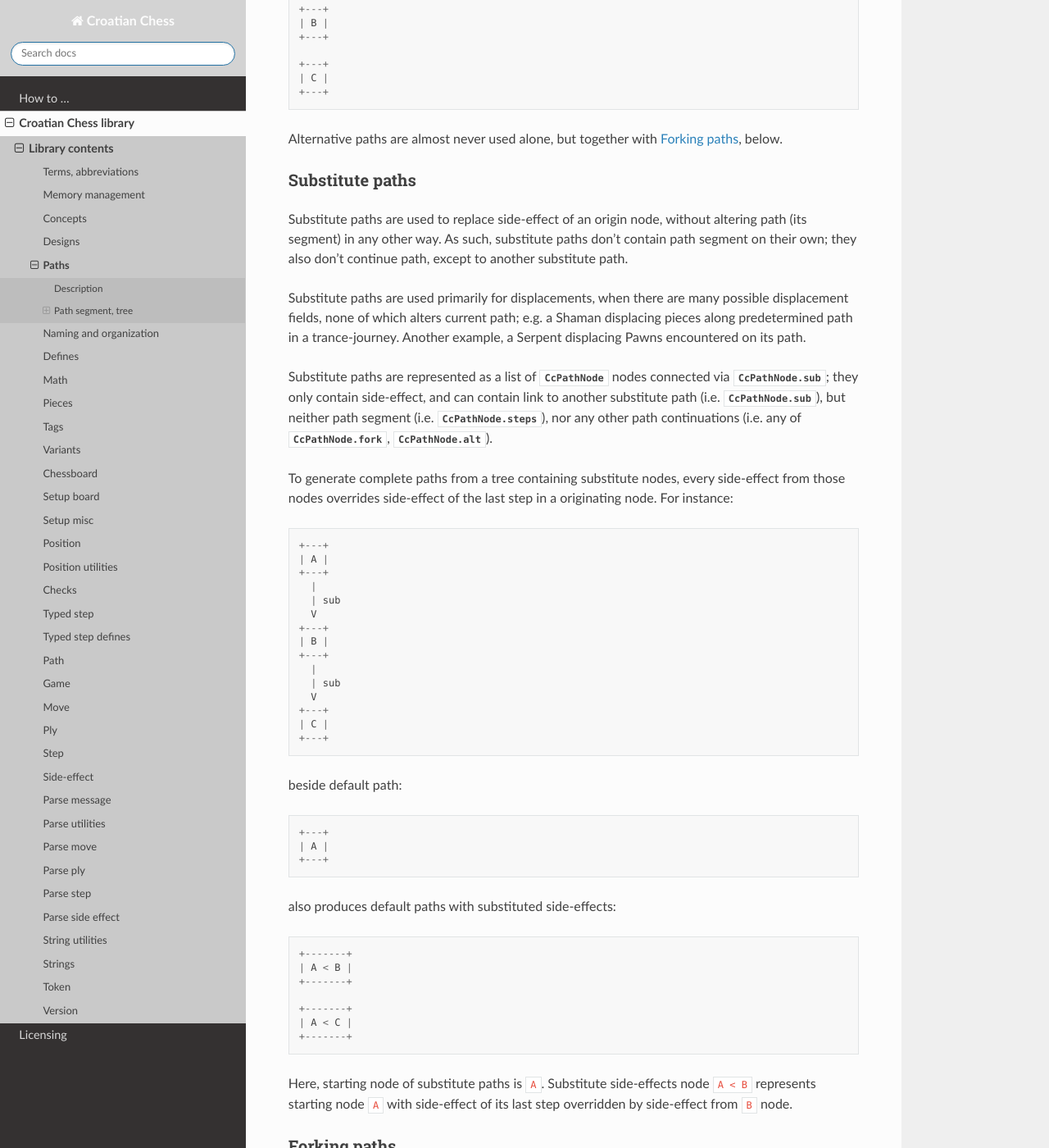
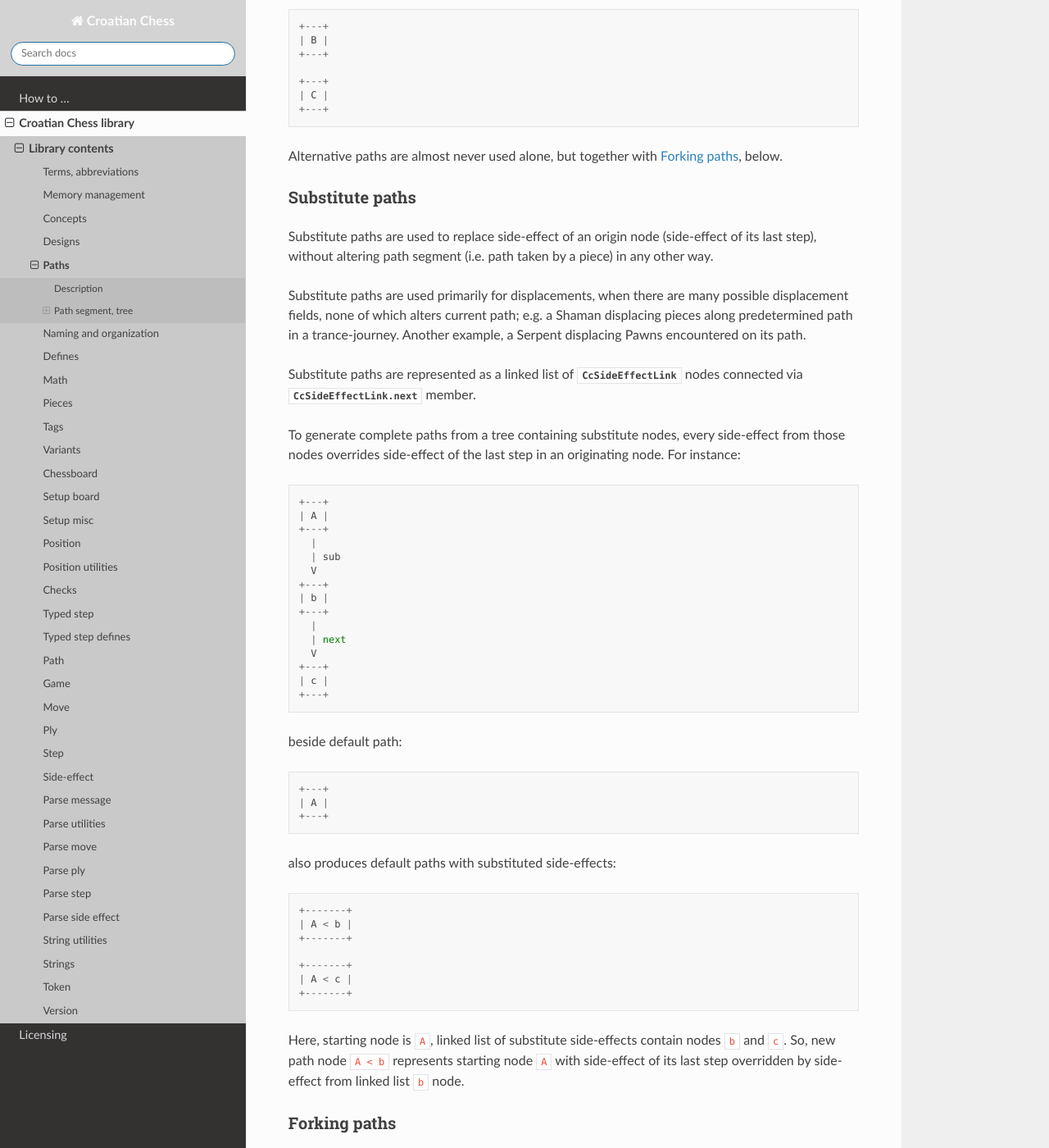
Before and after one commit to mmlacak/crochess, a Sphinx documentation site: the page built from docs/source/libcc/paths.rst, in a window 1280 px wide and 1400 px high, scrolled down 2685 px. Shown: the whole window at 82% size. Built offline with Sphinx 7.4.7 and the Read the Docs theme 3.1.0, drawn with Linux system fonts in a browser that asks for light colours; some of the changed text lies outside the part shown.

Commit message:
Documented change of type for substitute side-effects in path nodes.

```diff
--- a/docs/source/libcc/paths.rst
+++ b/docs/source/libcc/paths.rst
@@ -60,16 +60,23 @@ tag.
 If there are interaction(s) possible with encountered piece, step onto that piece is
 added to path segment as the last one; then, terminal side-effect (e.g. a capture) is
 stored in this last step. All other choices are stored in :c:member:`CcPathNode.side_effect`
-in the next path nodes, either forked or substituted.
+in the next path nodes, either forked or alternated.
 
 Complete such a path tree is represented by :c:type:`CcPathNode` nodes linked via
-:c:member:`CcPathNode.fork`, :c:member:`CcPathNode.alt`, and :c:member:`CcPathNode.sub`
-members; its :c:member:`CcPathNode.steps` contain a path segment.
+:c:member:`CcPathNode.fork`, :c:member:`CcPathNode.alt` members; its
+:c:member:`CcPathNode.sub` member contains substitute side-effects, and
+:c:member:`CcPathNode.steps` contain a path segment.
 
-Path node side-effect (i.e. :c:member:`CcPathNode.side_effect`) is applied to last step
-in path segment (i.e. :c:member:`CcPathNode.steps`) of a parent node
+Path node side-effect (i.e. :c:member:`CcPathNode.side_effect`) is applied to the
+last step in path segment (i.e. :c:member:`CcPathNode.steps`) of a *parent* node
 (i.e. :c:member:`CcPathNode.back__w`), when complete path is built from root node down
 to any leaf.
+
+Substitute side-effects (.e. :c:member:`CcPathNode.sub`) are meant to be applied to
+the last step in path segment (i.e. :c:member:`CcPathNode.steps`) of a *current* node;
+usually, they are transferred verbatim to :c:member:`CcStep.tentative`, since any of
+them can be side-effect played in a cascade, and it's not known in advance which one
+it is.
 
 .. note::
 
@@ -88,11 +95,6 @@ root node or otherwise, might be repositioning.
     Any :c:type:`CcPathNode` node with its path continued by :c:member:`CcPathNode.fork` or
     :c:member:`CcPathNode.alt` members **must** also have path segment
     (i.e. :c:member:`CcPathNode.steps`) defined, except for leaf nodes.
-
-.. warning::
-
-    Any :c:type:`CcPathNode` node with substitute path (i.e. pointed by :c:member:`CcPathNode.sub`
-    member) **must not** have path segment (i.e. :c:member:`CcPathNode.steps`) defined.
 
 .. note::
 
@@ -200,24 +202,20 @@ Alternative paths are almost never used alone, but together with
 Substitute paths
 ^^^^^^^^^^^^^^^^
 
-Substitute paths are used to replace side-effect of an origin node, without altering
-path (its segment) in any other way. As such, substitute paths don't contain path
-segment on their own; they also don't continue path, except to another substitute
-path.
+Substitute paths are used to replace side-effect of an origin node (side-effect of
+its last step), without altering path segment (i.e. path taken by a piece) in any
+other way.
 
 Substitute paths are used primarily for displacements, when there are many possible
 displacement fields, none of which alters current path; e.g. a Shaman displacing
 pieces along predetermined path in a trance-journey. Another example, a Serpent
 displacing Pawns encountered on its path.
 
-Substitute paths are represented as a list of :c:type:`CcPathNode` nodes connected
-via :c:member:`CcPathNode.sub`; they only contain side-effect, and can contain link
-to another substitute path (i.e. :c:member:`CcPathNode.sub`), but neither path
-segment (i.e. :c:member:`CcPathNode.steps`), nor any other path continuations (i.e.
-any of :c:member:`CcPathNode.fork`, :c:member:`CcPathNode.alt`).
+Substitute paths are represented as a linked list of :c:type:`CcSideEffectLink`
+nodes connected via :c:member:`CcSideEffectLink.next` member.
 
 To generate complete paths from a tree containing substitute nodes, every side-effect
-from those nodes overrides side-effect of the last step in a originating node.
+from those nodes overrides side-effect of the last step in an originating node.
 For instance::
 
     +---+
@@ -227,13 +225,13 @@ For instance::
       | sub
       V
     +---+
-    | B |
+    | b |
     +---+
       |
-      | sub
+      | next
       V
     +---+
-    | C |
+    | c |
     +---+
 
 beside default path::
@@ -245,16 +243,16 @@ beside default path::
 also produces default paths with substituted side-effects::
 
     +-------+
-    | A < B |
+    | A < b |
     +-------+
 
     +-------+
-    | A < C |
+    | A < c |
     +-------+
 
-Here, starting node of substitute paths is ``A``. Substitute side-effects node
-``A < B`` represents starting node ``A`` with side-effect of its last step
-overridden by side-effect from ``B`` node.
+Here, starting node is ``A``, linked list of substitute side-effects contain nodes
+``b`` and ``c``. So, new path node ``A < b`` represents starting node ``A`` with
+side-effect of its last step overridden by side-effect from linked list ``b`` node.
 
 .. divergence is covered in :ref:`lbl-libcc-paths-pathsegmenttree-forkingpaths`, below.
 
@@ -286,7 +284,7 @@ For instance::
           | alt
           V
         +---+    sub    +---+
-        | C |  ------>  | E |
+        | C |  ------>  | e |
         +---+           +---+
           |
           | alt
@@ -306,7 +304,7 @@ produces::
     +---+           +---+
 
     +---+   fork    +-------+
-    | A |  ------>  | C < E |
+    | A |  ------>  | C < e |
     +---+           +-------+
 
     +---+   fork    +---+
@@ -321,7 +319,7 @@ if their path segments end with divergence.
 
 For instance, ``A`` path segment could contain only starting position of a Serpent,
 different paths are then forks from that starting position; along a path Serpent
-could e.g. capture a Pawn (``A --> C``), or displace it (``A --> C < E``).
+could e.g. capture a Pawn (``A --> C``), or displace it (``A --> C < e``).
 
 .. _lbl-libcc-paths-pathsegmenttree-complete:
 
@@ -335,7 +333,7 @@ from those nodes, in order in which they were visited.
 For instance, this path-tree::
 
     +---+  fork   +---+   alt    +---+    sub    +---+
-    | A | ------> | B |  ----->  | C |  ------>  | D |
+    | A | ------> | B |  ----->  | C |  ------>  | d |
     +---+         +---+          +---+           +---+
 
       |             |              |
@@ -393,7 +391,7 @@ and finally::
     +----+         +----+                     +----+
 
          next   +----+  next   +----+  next        next   +--------+
-    ... ------> | c0 | ------> | c1 | ------> ... ------> | ck < D |
+    ... ------> | c0 | ------> | c1 | ------> ... ------> | ck < d |
                 +----+         +----+                     +--------+
 
 First step in a complete ply is initial position of a piece; second step might
@@ -405,4 +403,6 @@ of a current node replaces side-effect in last step found in :c:member:`CcPathNo
 of the previous node (i.e. the one accessed via :c:member:`CcPathNode.back__w.steps`).
 
 This is always done, regardless if next node has been linked via :c:member:`CcPathNode.fork`,
-:c:member:`CcPathNode.alt`, or :c:member:`CcPathNode.sub`.
+or :c:member:`CcPathNode.alt`.
+
+.. :c:member:`CcPathNode.sub`
```
Also changed, not shown: docs/source/libcc/ccpath.rst (+17 -19 lines), 1 other file.
